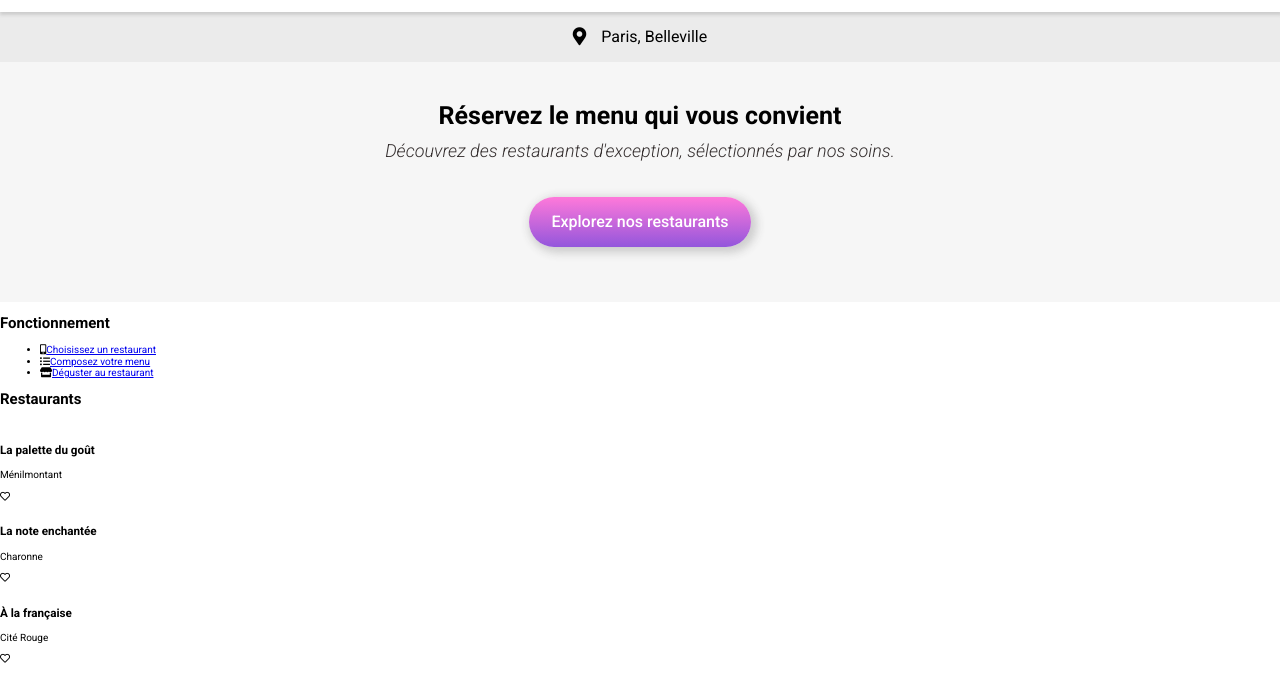
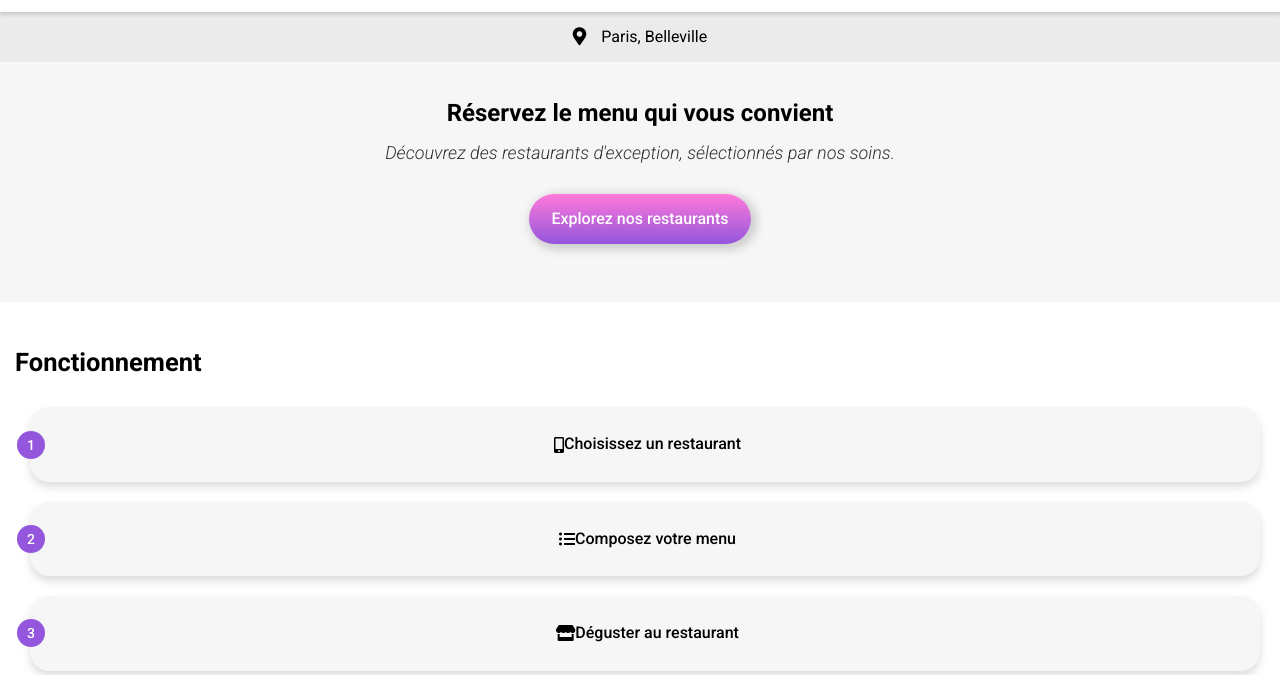
Before and after one commit to laurent-martinez/LaurentMartinez_3_03112021, a website: page index.html in a window 1280 px wide. Shown: the part 125-800 px from the top of the page. Drawn offline with Linux system fonts and the light colour scheme; a web font is replaced by a local one.

Commit message:
finalize sub-header and add nav__cards

```diff
--- a/index.html
+++ b/index.html
@@ -50,16 +50,16 @@
     <main>
       <nav class="nav">
         <div class="nav__title"><h2>Fonctionnement</h2></div>
-        <ul class="tabs">
-          <li class="tab">
-            <i class="fas fa-mobile-alt"></i
+        <ul class="nav__tabs">
+          <li class="nav__tab">
+            <i class="fas fa-mobile-alt tab__icon"></i
             ><a href="#">Choisissez un restaurant</a>
           </li>
-          <li class="tab">
-            <i class="fas fa-list-ul"></i><a href="#">Composez votre menu</a>
+          <li class="nav__tab">
+            <i class="fas fa-list-ul tab__icon"></i><a href="#">Composez votre menu</a>
           </li>
-          <li class="tab">
-            <i class="fas fa-store"></i><a href="#">Déguster au restaurant</a>
+          <li class="nav__tab">
+            <i class="fas fa-store tab__icon"></i><a href="#">Déguster au restaurant</a>
           </li>
         </ul>
       </nav>
--- a/sass/style.scss
+++ b/sass/style.scss
@@ -355,6 +355,11 @@ body {
     font-family: 'Roboto', sans-serif;
     width: 100%;
 }
+a, li {
+    list-style-type: none;
+    color: inherit;
+    text-decoration: inherit;
+}
 .btn {
     padding: 1.6rem 2.2rem;
     font-size: 1.6rem;
@@ -408,7 +413,6 @@ header {
         }
         &__icon {
             font-size: 1.8em;
-
         }
 }
 .introducing {
@@ -417,9 +421,9 @@ header {
     flex-direction: column;
     align-items: center;
     text-align: center;
-    padding: 3rem 0;
+    padding: 2.8rem 0;
         &__title {
-            font-size: 2.5rem;
+            font-size: 2.4rem;
             padding: 1rem 5rem 1rem 5rem;
         }
         &__subtitle {
@@ -427,10 +431,63 @@ header {
             color:  #352f2f ;
             font-style: italic;
             font-weight: 300;
-            padding: 0 0 3.5rem 0;
+            padding: .5rem 0 3rem 0;
             margin: 0;
         }
         &__button {
-            padding-bottom: 2.5rem;
+            padding-bottom: 3rem;
         }
 }
+
+.nav {
+
+    &__title {
+        font-size: 1.7rem;
+        margin-bottom: 3rem;
+        padding:2.5rem  0 0 1.5rem ;
+    }
+    &__tabs {
+        padding: 0 2rem 0 3rem ;
+        counter-reset: counter-name;
+    }
+           &__tab {
+               display: flex;
+               justify-content: center;
+               align-items: center;
+        position: relative;
+        background-color:  #f6f6f6;
+        font-size: 1.6rem;
+        font-weight: 500;
+        padding: 2.8rem 1.5rem 2.8rem 2rem;
+        margin-top: 2rem;
+        border-radius: 2rem;
+        text-align: center;
+        -webkit-box-shadow: 0px 5px 9px 0px rgba(204,204,204,0.66);
+        box-shadow: 0px 5px 9px 0px rgba(204,204,204,0.66);
+            &__icon {
+               font-size: 25rem;
+                margin-right: 5rem;
+            }
+
+        }
+        &__tab::before {
+            counter-increment: counter-name;
+            content: counter(counter-name);
+            position: absolute;
+            left: -1.3rem;
+            background: white;
+            font-size: 1.4rem;
+            width: 2em;
+            height: 2em;
+            border-radius: 50%;
+            display: flex;
+            justify-content: center;
+            align-items: center;
+            border: none;
+            background-color: #9356DC;
+            color: white;
+            box-sizing: border-box;
+        }
+
+
+}
```
Also changed, not shown: style.css.
